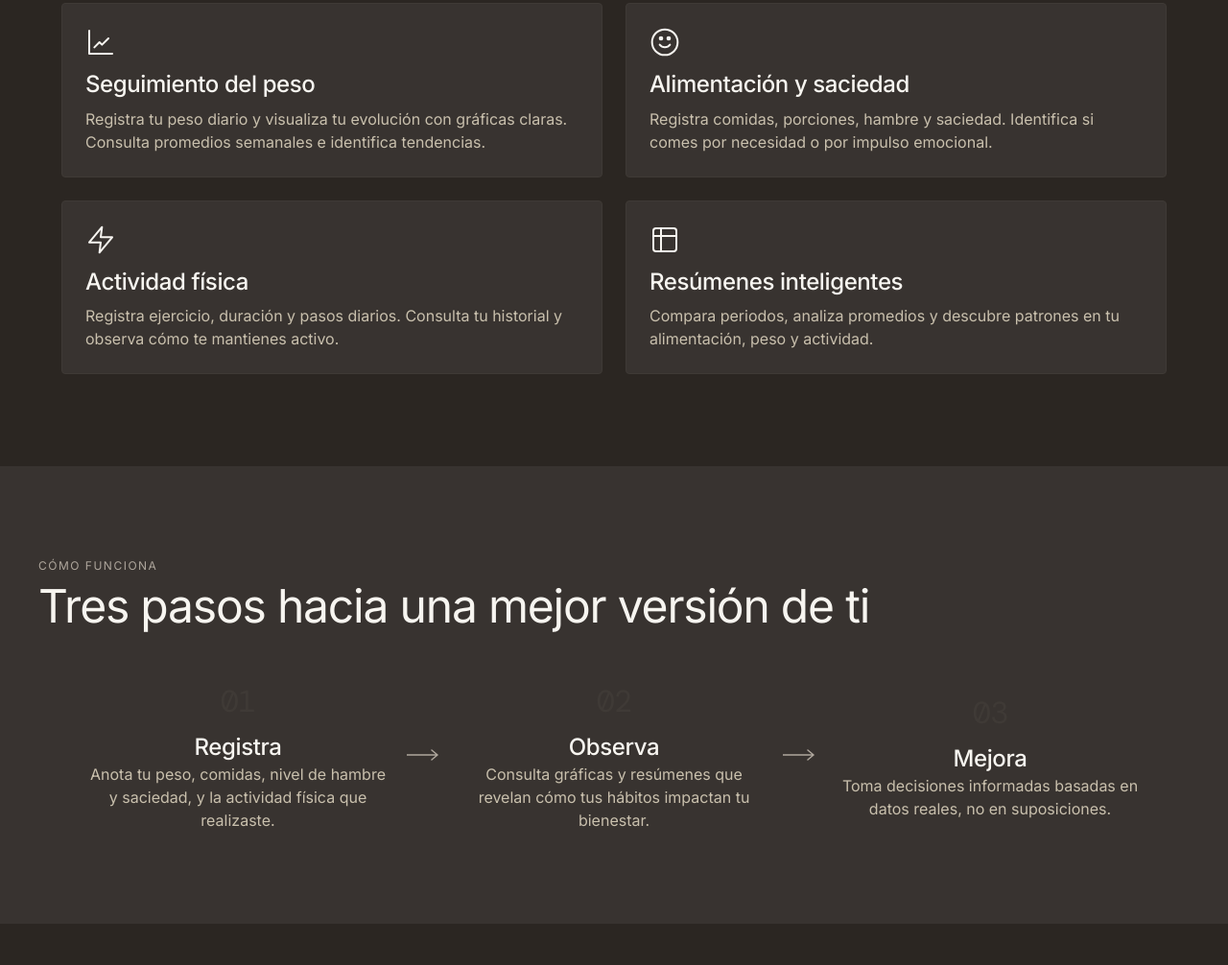
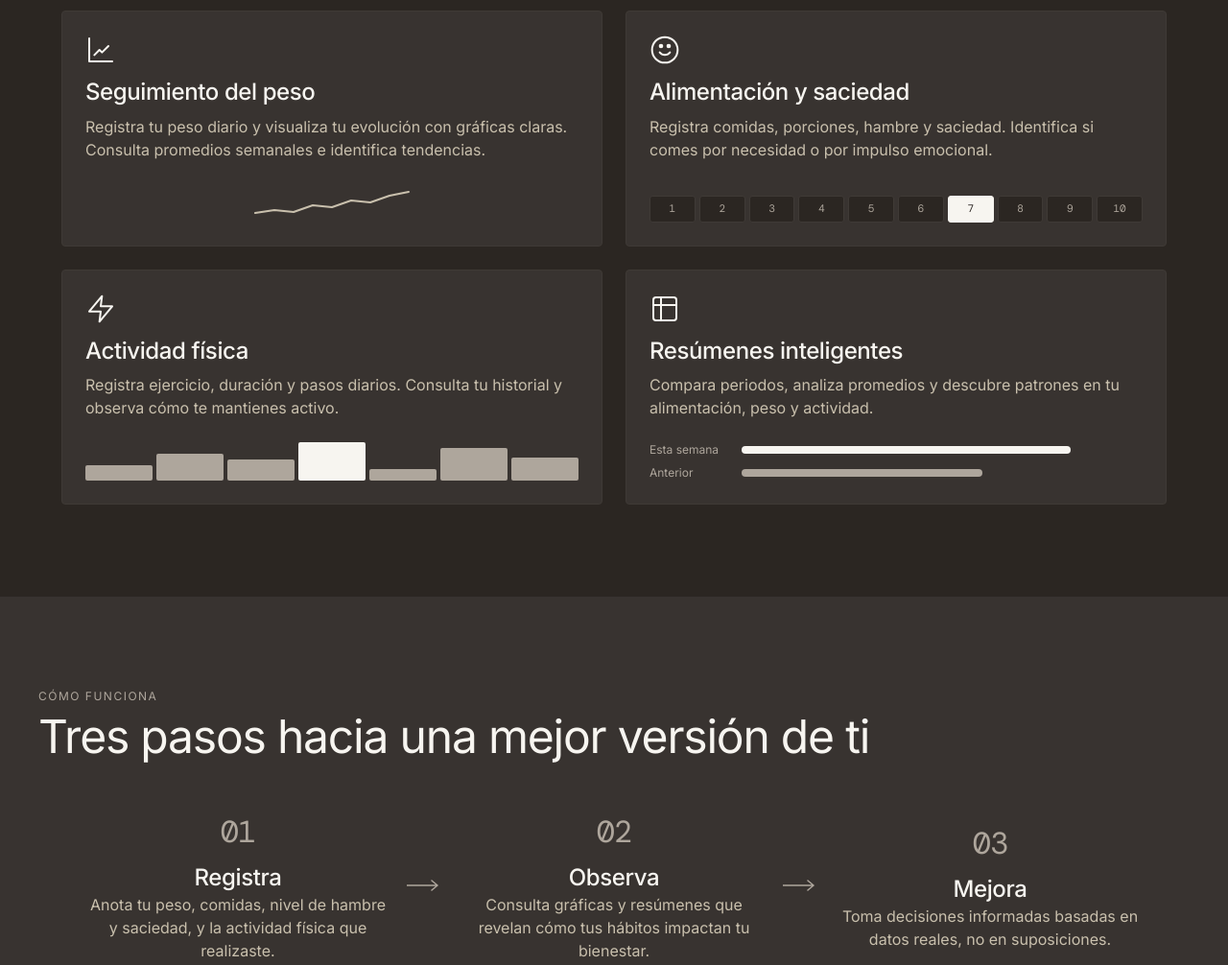
Before and after one commit to JustLearningMX/mejorandome-front, an Astro site: page / in a window 1280 px wide. Shown: the part 894-1900 px from the top of the page at 96% size. Built offline with nearby package versions, Linux system fonts and the light colour scheme; Astro itself is replaced by a stand-in of ours; no server answers.

Commit message:
feat: anadir vistas previas por modulo, etiqueta de ejemplo y navegacion en pie de la landing
- Mostrar una miniatura de cada modulo en las tarjetas de funcionalidades
- Etiquetar el mock del hero como ejemplo ilustrativo
- Mejorar el contraste de los numeros de pasos
- Anadir enlaces de navegacion en el pie de pagina

```diff
--- a/src/pages/index.astro
+++ b/src/pages/index.astro
@@ -40,6 +40,7 @@ const dashboardUrl = getAppUrl('dashboard');
             <div class="mock-dot"></div>
             <div class="mock-dot"></div>
             <div class="mock-dot"></div>
+            <span class="mock-badge caption text-mute">Ejemplo ilustrativo</span>
           </div>
           <div class="mock-body">
             <div class="mock-stat">
@@ -110,6 +111,11 @@ const dashboardUrl = getAppUrl('dashboard');
             Registra tu peso diario y visualiza tu evolución con gráficas claras.
             Consulta promedios semanales e identifica tendencias.
           </p>
+          <div class="feature-preview" aria-hidden="true">
+            <svg viewBox="0 0 160 40" class="preview-line">
+              <polyline points="0,30 20,27 40,29 60,22 80,24 100,17 120,19 140,12 160,8" fill="none" stroke="currentColor" stroke-width="2" stroke-linecap="round" stroke-linejoin="round" vector-effect="non-scaling-stroke" />
+            </svg>
+          </div>
         </article>
         <article class="feature-card">
           <div class="feature-icon">
@@ -125,6 +131,11 @@ const dashboardUrl = getAppUrl('dashboard');
             Registra comidas, porciones, hambre y saciedad.
             Identifica si comes por necesidad o por impulso emocional.
           </p>
+          <div class="feature-preview preview-scale" aria-hidden="true">
+            {Array.from({ length: 10 }, (_, index) => (
+              <span class:list={['preview-scale-cell', { 'is-on': index === 6 }]}>{index + 1}</span>
+            ))}
+          </div>
         </article>
         <article class="feature-card">
           <div class="feature-icon">
@@ -137,6 +148,11 @@ const dashboardUrl = getAppUrl('dashboard');
             Registra ejercicio, duración y pasos diarios.
             Consulta tu historial y observa cómo te mantienes activo.
           </p>
+          <div class="feature-preview preview-bars" aria-hidden="true">
+            {[40, 70, 55, 100, 30, 85, 60].map((height) => (
+              <span class="preview-bar" style={`height: ${height}%`}></span>
+            ))}
+          </div>
         </article>
         <article class="feature-card">
           <div class="feature-icon">
@@ -151,6 +167,10 @@ const dashboardUrl = getAppUrl('dashboard');
             Compara periodos, analiza promedios y descubre patrones
             en tu alimentación, peso y actividad.
           </p>
+          <div class="feature-preview preview-compare" aria-hidden="true">
+            <div class="preview-compare-row"><span class="caption text-mute">Esta semana</span><span class="preview-compare-bar" style="width: 82%"></span></div>
+            <div class="preview-compare-row"><span class="caption text-mute">Anterior</span><span class="preview-compare-bar preview-compare-bar--muted" style="width: 60%"></span></div>
+          </div>
         </article>
       </div>
     </section>
@@ -227,6 +247,11 @@ const dashboardUrl = getAppUrl('dashboard');
         </svg>
         <span class="body-sm text-body">Mejorándome</span>
       </div>
+      <nav class="footer-links" aria-label="Pie de página">
+        <a href="#funcionalidades" class="caption text-mute">Funcionalidades</a>
+        <a href="#como-funciona" class="caption text-mute">Cómo funciona</a>
+        <a href="#comenzar" class="caption text-mute">Comenzar</a>
+      </nav>
       <p class="caption text-mute">
         Herramienta personal de seguimiento. No sustituye una evaluación médica profesional.
       </p>
@@ -351,6 +376,10 @@ const dashboardUrl = getAppUrl('dashboard');
     gap: 6px;
     padding: var(--space-sm) var(--space-lg);
     border-bottom: 1px solid var(--color-hairline);
+  }
+
+  .mock-badge {
+    margin-left: auto;
   }
 
   .mock-dot {
@@ -485,6 +514,85 @@ const dashboardUrl = getAppUrl('dashboard');
     border-color: var(--color-mute);
   }
 
+  .feature-preview {
+    margin-top: auto;
+    padding-top: var(--space-lg);
+    color: var(--color-body);
+  }
+
+  .preview-line {
+    width: 100%;
+    height: 40px;
+  }
+
+  .preview-scale {
+    display: grid;
+    grid-template-columns: repeat(10, 1fr);
+    gap: var(--space-xs);
+  }
+
+  .preview-scale-cell {
+    display: flex;
+    align-items: center;
+    justify-content: center;
+    min-height: 28px;
+    font-family: var(--font-mono);
+    font-size: 11px;
+    color: var(--color-mute);
+    background-color: var(--color-canvas);
+    border: 1px solid var(--color-hairline);
+    border-radius: var(--rounded-sm);
+  }
+
+  .preview-scale-cell.is-on {
+    background-color: var(--color-primary);
+    border-color: var(--color-primary);
+    color: var(--color-on-primary);
+  }
+
+  .preview-bars {
+    display: flex;
+    align-items: flex-end;
+    gap: var(--space-xs);
+    height: 56px;
+    padding-top: var(--space-lg);
+  }
+
+  .preview-bar {
+    flex: 1;
+    min-height: 2px;
+    background-color: var(--color-mute);
+    border-radius: var(--rounded-xs);
+  }
+
+  .preview-bar:nth-child(4) {
+    background-color: var(--color-primary);
+  }
+
+  .preview-compare {
+    display: flex;
+    flex-direction: column;
+    gap: var(--space-sm);
+  }
+
+  .preview-compare-row {
+    display: grid;
+    grid-template-columns: 88px 1fr;
+    align-items: center;
+    gap: var(--space-sm);
+  }
+
+  .preview-compare-bar {
+    display: block;
+    height: 8px;
+    background-color: var(--color-primary);
+    border-radius: var(--rounded-full);
+  }
+
+  .preview-compare-bar--muted {
+    background-color: var(--color-mute);
+  }
+
   .feature-icon {
     color: var(--color-primary);
     margin-bottom: var(--space-xs);
@@ -506,7 +614,7 @@ const dashboardUrl = getAppUrl('dashboard');
   .step-number {
     font-family: var(--font-mono);
     font-size: 32px;
-    color: var(--color-hairline);
+    color: var(--color-mute);
     letter-spacing: -1px;
     display: block;
     margin-bottom: var(--space-sm);
@@ -547,6 +655,16 @@ const dashboardUrl = getAppUrl('dashboard');
     display: flex;
     flex-direction: column;
     gap: var(--space-sm);
+  }
+
+  .footer-links {
+    display: flex;
+    flex-wrap: wrap;
+    gap: var(--space-lg);
+  }
+
+  .footer-links a:hover {
+    color: var(--color-ink);
   }
 
   .footer-brand {
```
